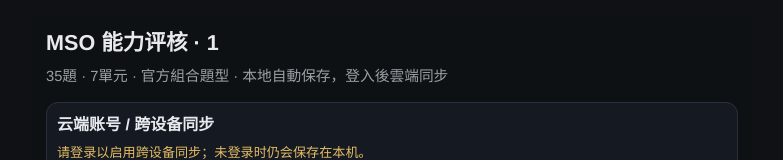
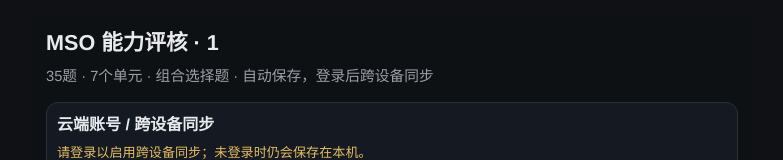
Before and after one commit to superorange20/Qsort, a plain HTML site: page mso-exam/index.html in a window 1280 px wide. Shown: the top 160 px of the page, without its empty margins (248-1031 px from the left). Drawn offline with nearby package versions, Linux system fonts and the light colour scheme.

Commit message:
Use simplified Chinese in the exam subtitle

```diff
--- a/mso-exam/index.html
+++ b/mso-exam/index.html
@@ -294,7 +294,7 @@
     function updateHeader() {
       document.getElementById("title").textContent = `MSO 能力评核 · ${PAPERS[paperId].name}`;
       document.getElementById("subtitle").textContent =
-        "35題 · 7單元 · 官方組合題型 · 本地自動保存，登入後雲端同步";
+        "35题 · 7个单元 · 组合选择题 · 自动保存，登录后跨设备同步";
 
       const n = answeredCount();
       document.getElementById("sAnswered").textContent = `${n}/35`;
```
